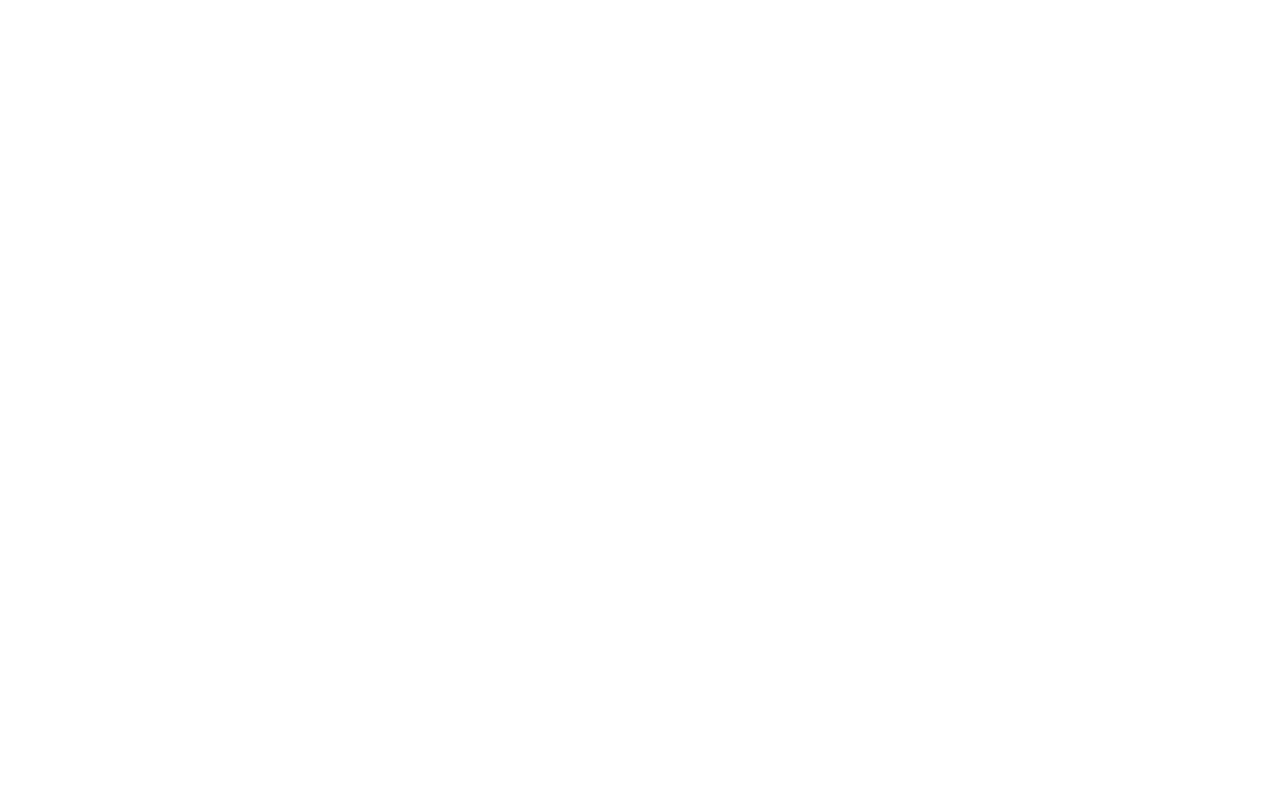
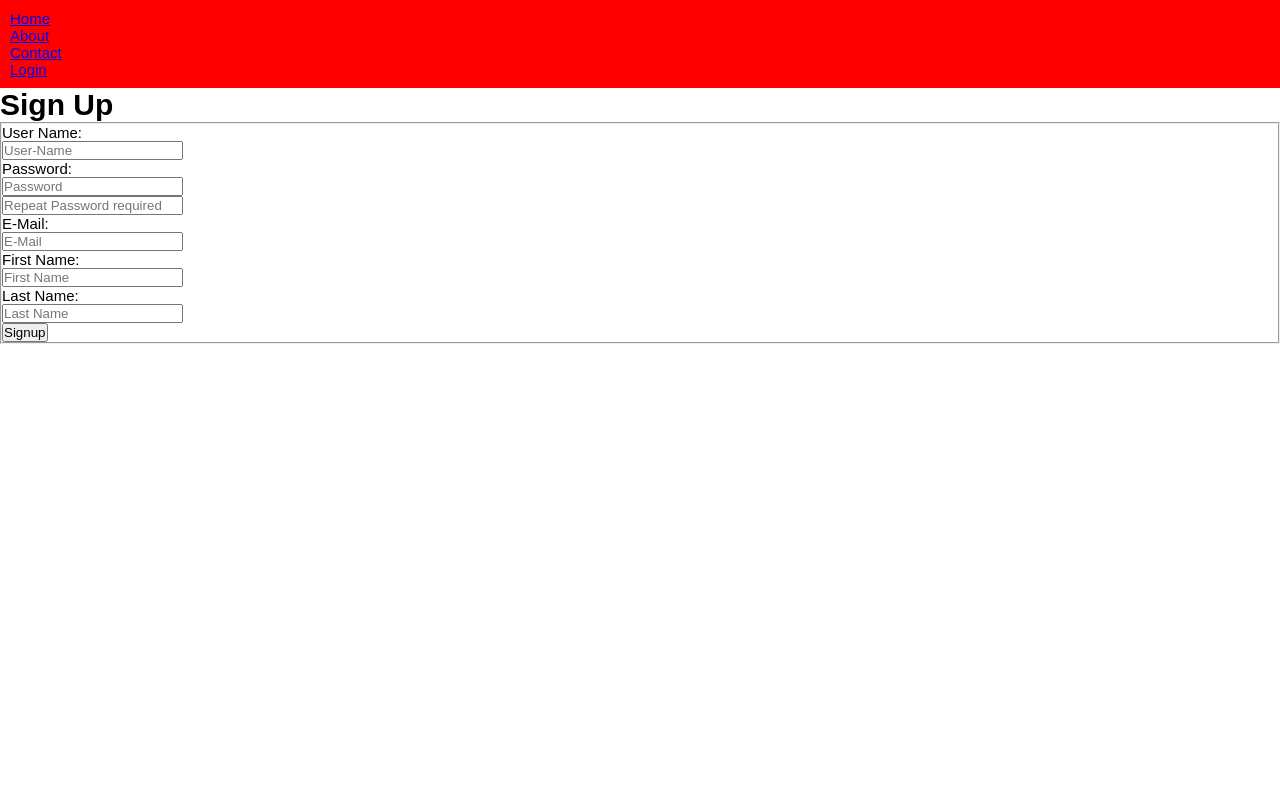
Before and after one commit to JohnnytheShark/LinuxCreation, a PHP site: page /SignUp.php in a window 1280 px wide. Before the commit the page is empty. Run offline with PHP 8.4, Linux system fonts and the light colour scheme.

Commit message:
Added necessary files and adding the necessary files to it

```diff
--- a/Login System/LoginPage.php
+++ b/Login System/LoginPage.php
@@ -1,5 +1,4 @@
 <?php
-
 
 // Initialize Login-Session
 session_start();
--- /dev/null
+++ b/Login System/Objects/nav.html
@@ -0,0 +1,15 @@
+<!DOCTYPE html>
+<html>
+<head>
+  <link rel="stylesheet type="text/css" href="Styles/main.css">
+</head>
+<nav>
+<ul>
+<li><a href="index.php">Home</a></li>
+<li><a href="#">About</a></li>
+<li><a href="#">Contact</a></li>
+<li><a href="#">Login</a></li>
+</ul>
+</nav>
+
+</html>
--- a/Login System/SignUp.php
+++ /dev/null
@@ -1,5 +0,0 @@
-<?php
-
-
-
-?>
--- /dev/null
+++ b/Login System/Signup.php
@@ -0,0 +1,33 @@
+<!DOCTYPE html>
+<html>
+<head>
+
+
+</head>
+<?php
+  require "Objects/nav.html"
+?>
+<main>
+  <h1>Sign Up</h1>
+  <fieldset>
+  <form action="Includes/Signup.Con.php" method="post">
+    <label for="username">User Name:</label><br>
+    <input type="text" name="username" placeholder="User-Name" required><br>
+    <label for="password">Password:</label><br>
+    <input type="password" name="password" placeholder="Password" required><br>
+    <input type="password" name="password" placeholder="Repeat Password required"><br>
+    <label for="email">E-Mail:</label><br>
+    <input type="email" name="email" placeholder="E-Mail" required></input><br>
+    <label for="first_name">First Name:</label><br>
+    <input type="text" name="first_name" placeholder="First Name" required><br>
+    <label for="last_name">Last Name:</label><br>
+    <input type="text" name="last_name" placeholder="Last Name" required><br>
+    <button type="submit" name="signup-submit">Signup</button>
+  </form>
+</fieldset>
+</main>
+
+<?php
+  require "Objects/footer.html"
+ ?>
+</html>
--- /dev/null
+++ b/Login System/Styles/main.css
@@ -0,0 +1,26 @@
+@import url("https://fonts.googleapis.com/css?family=Open+Sans&display=swap");
+* {
+  margin: 0;
+  padding: 0;
+}
+
+body {
+  font-family: "Opens Sans", sans-serif;
+  font-size: 15px;
+}
+
+nav {
+  display: flexbox;
+  padding: 10px;
+  width: auto;
+  background-color: red;
+}
+
+nav ul {
+  text-decoration: none;
+}
+nav ul li {
+  list-style-type: none;
+}
+
+/*# sourceMappingURL=main.css.map */
--- /dev/null
+++ b/Login System/Styles/main.scss
@@ -0,0 +1,25 @@
+@import url('https://fonts.googleapis.com/css?family=Open+Sans&display=swap');
+$fontFamily: 'Opens Sans', sans-serif;
+
+* {
+  margin: 0;
+  padding: 0;
+}
+
+body {
+  font-family: $fontFamily;
+  font-size: 15px;
+
+}
+nav {
+  display: flexbox;
+  padding: 10px;
+  width: auto;
+  background-color: red;
+}
+nav ul{
+  text-decoration: none;
+  li {
+    list-style-type: none;
+  }
+}
```
Also changed, not shown: Login System/Includes/Signup.Con.php (added, +23 -0 lines), Login System/index.html (deleted, +0 -8 lines), Login System/index.php (added, +16 -0 lines), Login System/Includes/DbtCon.php (indentation only), Login System/Objects/footer.html (added), 1 other file.
